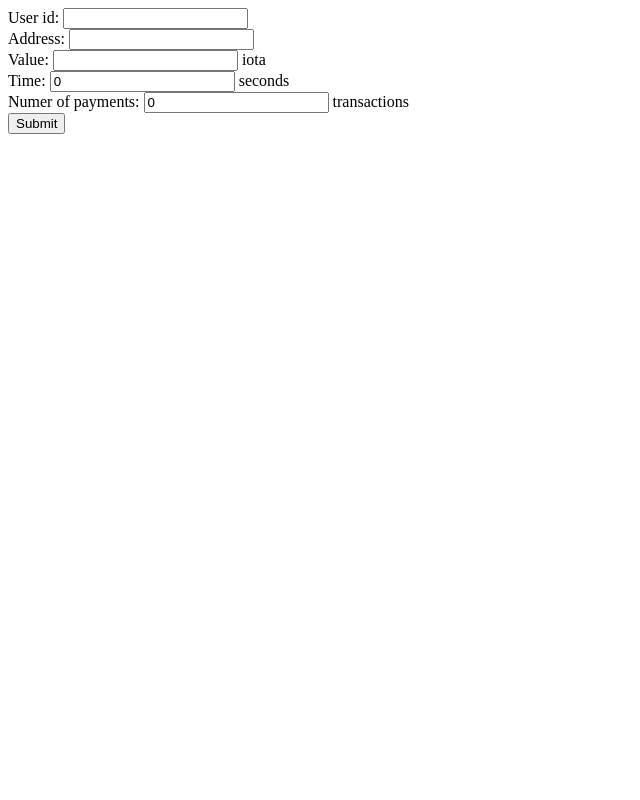
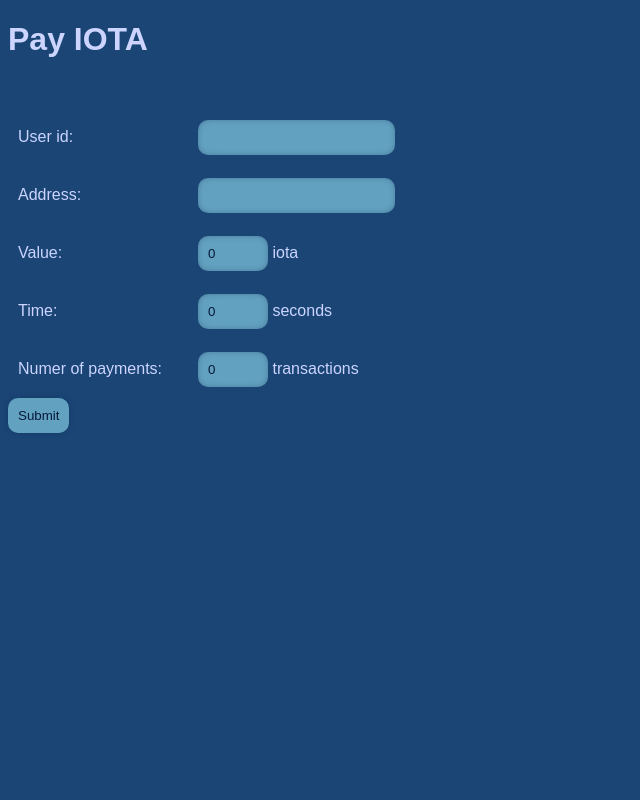
Before and after one commit to michaeljohnclancy/IOTASubstream, a Flask app: page / in a window 1280 px wide. Shown: the whole page, without its empty margins (0-640 px from the left). Run offline with Flask 2, Linux system fonts and the light colour scheme.

Commit message:
Added CSS style

```diff
--- a/templates/index.html
+++ b/templates/index.html
@@ -1,13 +1,21 @@
+<!DOCTYPE html>
+
 <html>
-<head><title>IOTA Web </title></head>
+<head><title>Pay IOTA</title></head>
+<link rel="stylesheet" type="text/css" href="style.css">
 <body>
+<main>
+
+<h1>Pay IOTA</h1>
 <form method="POST" action="sendiota">
-	User id: <input name="userID"> <br>
-	Address: <input name="address"> <br>
-	Value: <input name="value" type="number"> iota <br>
-	Time: <input name="time" type="number" value=0> seconds <br>
-	Numer of payments: <input name="numPayments" type="number" value=0> transactions <br>
+	<label for="userID">User id:</label><input name="userID"> <br>
+	<label for="userID">Address:</label><input name="address"> <br>
+	<label for="userID">Value:</label><input name="value" type="number" value=0 min=0 max=10000> iota <br>
+	<label for="userID">Time:</label><input name="time" type="number" value=0 min=0> seconds <br>
+	<label for="userID">Numer of payments:</label><input name="numPayments" type="number" value=0 min=0> transactions <br>
 	<input name="submit" type="submit">
 </form>
+
+<main>
 </body>
 </html>
--- /dev/null
+++ b/templates/style.css
@@ -0,0 +1,60 @@
+@font-face {
+	/*NOT WORKING*/
+	font-family: 'Roboto';
+	src: url('Roboto-Regular.tff') format('truetype');
+}
+
+*{
+	font-family: sans-serif;
+	transition: 0.5s;
+}
+
+body{
+	background-color: #1A4575;
+	color: #CCD4FF;
+}
+
+h1{
+	margin-bottom: 50px;
+}
+
+input{
+	background-color: #63A1C1;
+	border: solid 0px;
+	color: #051A38;
+	padding: 10px;
+	border-radius: 10px;
+	box-shadow: inset 0px 0px 10px -5px;
+}
+
+/*input[type=text]{
+	width = 200px;
+}
+*/
+
+input[type="number"]{
+	width: 50px;
+}
+
+input[type="submit"], input[type="button"]{
+	box-shadow: 0px 0px 10px -5px;
+}
+
+input:hover{
+	border-color: #04CFD7;
+	background-color: #D7FEFF;
+	border-radius: 5px;
+	box-shadow: 0px 0px 20px -10px;
+}
+
+label{
+	display: inline-block;
+	width: 170px;
+	margin: 10px;
+	margin-bottom: 20px;
+	margin-top: 20px;
+}
+
+main{
+	margin: auto;
+}
```
Also changed, not shown: templates/Roboto-Regular.ttf (added).
